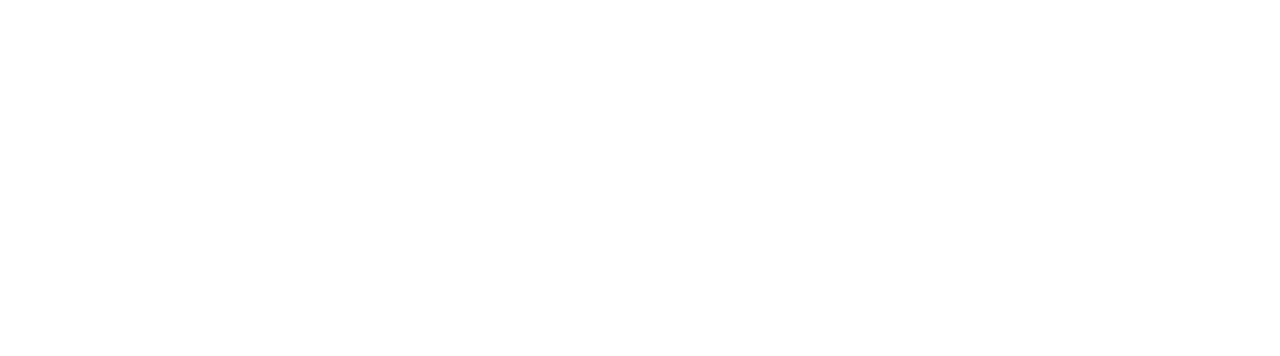
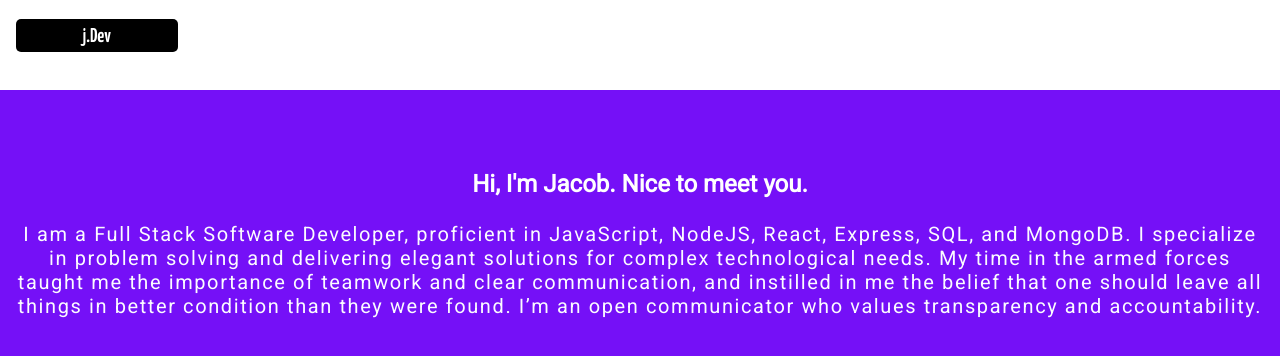
Before and after one commit to JacobWashington/react-portfolio, a React (Create React App) app: page /about in a window 1280 px wide. Shown: the top 356 px of the page. Built offline with nearby package versions, Linux system fonts and the light colour scheme.

Commit message:
[nav] add dropdown, add logo [about.js] add content

```diff
--- a/package.json
+++ b/package.json
@@ -5,6 +5,7 @@
   "dependencies": {
     "react": "^17.0.2",
     "react-dom": "^17.0.2",
+    "react-icons": "^4.2.0",
     "react-router-dom": "^5.2.0",
     "react-scripts": "4.0.3"
   },
--- a/public/index.html
+++ b/public/index.html
@@ -12,7 +12,8 @@
   <link rel="preconnect" href="https://fonts.gstatic.com">
   <link rel="preconnect" href="https://fonts.gstatic.com">
   <link href="https://fonts.googleapis.com/css2?family=Oswald&family=Roboto&display=swap" rel="stylesheet">
-
+  <link rel="preconnect" href="https://fonts.gstatic.com">
+  <link href="https://fonts.googleapis.com/css2?family=Yanone+Kaffeesatz:wght@600&display=swap" rel="stylesheet">
   <title>React App</title>
 </head>
 
--- a/src/App.js
+++ b/src/App.js
@@ -7,12 +7,15 @@
 import FeaturedProjects from "./containers/featuredProjects/FeaturedProjects";
 import Landing from "./containers/landing/Landing";
 import WorkExperience from "./containers/workExperience/WorkExperience";
+import About from "./containers/about/About";
 
 const App = () => {
   return (
     <Router>
+    <DropdownMenu />
       <Switch>
         <Route path="/" exact component={Landing} />
+        <Route path="/about" component={About} />
         <Route path="/featuredprojects" component={FeaturedProjects} />
         <Route path="/education" component={Education} />
         <Route path="/workexperience" component={WorkExperience} />
--- /dev/null
+++ b/src/components/nav/dropdownMenu/DropdownMenu.css
@@ -0,0 +1,29 @@
+.dd-menu {
+    padding: 1.2rem 0 1.2rem 0;
+    box-shadow: none;
+    z-index: auto;
+    background-color: #ffffff;
+    min-height: 3.25rem;
+    position: relative;
+    display: block;
+    margin: 0;
+    border: 0;
+    font-size: 100%;
+    font: inherit;
+}
+
+.ddmenu::before, .dd-menu::after {
+    box-sizing: inherit;
+}
+
+.menu-container {
+    display: block;
+    -webkit-box-align: stretch;
+    align-items: stretch;
+    min-height: 3.25rem;
+    width: 100%;
+    -webkit-box-flex: 1;
+    flex-grow: 1;
+    margin: 0 auto;
+    position: relative;
+}
--- a/src/components/nav/dropdownMenu/DropdownMenu.js
+++ b/src/components/nav/dropdownMenu/DropdownMenu.js
@@ -1,11 +1,18 @@
-import React from 'react';
+import React from "react";
+import "./DropdownMenu.css";
+import { Link } from "react-router-dom";
+import Logo from "../logo/Logo";
 
 const DropdownMenu = () => {
-    return (
-        <div>
-
-        </div>
-    );
-}
+  return (
+    <div className="dd-menu">
+      <div className="menu-container">
+          <Link to="/" className="dd-logo" style={{textDecoration: 'none'}}>
+              <Logo />
+          </Link>
+      </div>
+    </div>
+  );
+};
 
 export default DropdownMenu;
--- /dev/null
+++ b/src/components/nav/logo/Logo.css
@@ -0,0 +1,16 @@
+.logo-container {
+    background-color: black;
+    padding: .25rem;
+    color: white;
+    text-align: center;
+    margin-left: 1rem;
+    width: 12vw;
+    height: 25px;
+    border-radius: 5px;
+}
+
+.logo-text {
+    font-family: 'Yanone Kaffeesatz', sans-serif;
+    font-size: 1.25rem;
+    margin: 0.25rem;
+}
--- /dev/null
+++ b/src/components/nav/logo/Logo.js
@@ -0,0 +1,14 @@
+import React from 'react';
+import "./Logo.css";
+
+const Logo = () => {
+    return (
+        <div className="logo">
+            <div className="logo-container">
+                <p className="logo-text">j.Dev</p>
+            </div>
+        </div>
+    );
+}
+
+export default Logo;
--- /dev/null
+++ b/src/containers/about/About.css
@@ -0,0 +1,23 @@
+.about-container {
+    width: 100vw;
+    height: 100vh;
+    background: #7510F7;
+    font-family: "Roboto", sans-serif;
+    text-align: center;
+    padding-top: 5rem;
+}
+
+.about-header {
+    margin: 0 0.83rem 1.5rem 0.83rem;
+    color: #FFFFFF;
+    font-size: 1.5rem;
+}
+
+.about-pgh {
+    font-weight: 300;
+    font-size: 1.25rem;
+    color: #FBFBFF;
+    margin: 0 0.83rem 24px 0.83rem;
+    line-height: 1.5rem;
+    letter-spacing: 0.1rem;
+}
--- /dev/null
+++ b/src/containers/about/About.js
@@ -0,0 +1,21 @@
+import React from "react";
+import "./About.css";
+
+const About = () => {
+  return (
+    <div className="about-container">
+      <h2 className="about-header">Hi, I'm Jacob. Nice to meet you.</h2>
+      <p className="about-pgh">
+        I am a Full Stack Software Developer, proficient in JavaScript, NodeJS,
+        React, Express, SQL, and MongoDB. I specialize in problem solving and
+        delivering elegant solutions for complex technological needs. My time in
+        the armed forces taught me the importance of teamwork and clear
+        communication, and instilled in me the belief that one should leave all
+        things in better condition than they were found. I’m an open
+        communicator who values transparency and accountability.
+      </p>
+    </div>
+  );
+};
+
+export default About;
--- a/src/containers/featuredProjects/FeaturedProjects.css
+++ b/src/containers/featuredProjects/FeaturedProjects.css
@@ -1,5 +1,4 @@
 .fp-container {
     width: 100vw;
     height: 100vh;
-    background: black;
 }
--- a/src/containers/landing/Landing.css
+++ b/src/containers/landing/Landing.css
@@ -3,13 +3,14 @@
   height: 100vh;
   text-align: center;
   font-family: "Oswald", sans-serif;
-  margin-top: calc(25vh);
+  margin-top: 0;
   color: #141c3a;
 }
 
 .lc-title {
   font-size: 2.75rem;
   margin: 0;
+  padding-top: 3rem;
   font-weight: 800;
   line-height: 1.125;
 }
@@ -23,16 +24,17 @@
 
 .lc-heading {
   font-family: "Roboto", sans-serif;
-  margin: 5vh 1.75vw auto 1.75vw;
+  margin: 5vh 1.75vw 1.5rem 1.75vw;
   font-size: 1.25rem;
 }
 
 .avatar {
-  margin: 2rem 0;
-  width: 200px;
+  margin: 0 0 2rem 0;
+  width: 80vw;
+  max-width: 100%;
 }
 
 .coders-image {
-  width: 300px;
+  width: 50vw;
   margin-bottom: 0;
 }
--- a/src/containers/landing/Landing.js
+++ b/src/containers/landing/Landing.js
@@ -8,7 +8,7 @@
     <div className="landing-container">
       <p className="lc-title">Jacob Washington</p>
       <p className="lc-subtitle">Full Stack Developer</p>
-      <p className="lc-heading">I create beautiful, simple applications, from front to back.</p>
+      <p className="lc-heading">I create beautiful, simple applications from front to back.</p>
       <img className="avatar" src={avatar} alt="avatar" />
       <img className="coders-image" src={coders} />
     </div>
```
Also changed, not shown: src/images/Avatar-Maker.svg, 1 other file (tests, documents, lock files or other folders).
